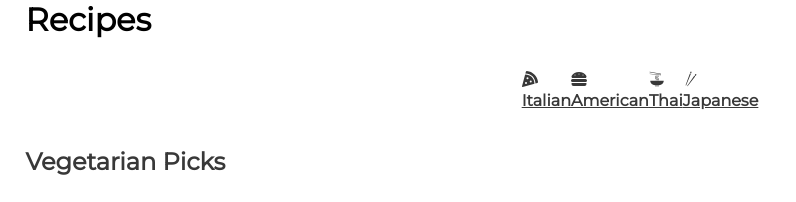
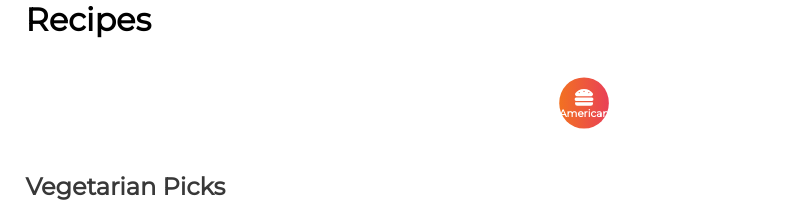
Before and after one commit to brendacassita/recipe, a React (Create React App) app: page /cuisine/American in a window 1280 px wide. Shown: the top 202 px of the page, without its empty margins (0-796 px from the left). Built offline with nearby package versions, Linux system fonts and the light colour scheme; no server answers.

Commit message:
cuisine styling

```diff
--- a/src/components/Category.js
+++ b/src/components/Category.js
@@ -6,22 +6,22 @@
 const Category = () => {
   return(
     <List>
-      <NavLink to={'/cuisine/Italian'}>
+      <SLink to={"/cuisine/Italian"}>
         <FaPizzaSlice/>
         <h4>Italian </h4>
-      </NavLink>
-      <NavLink to={'/cuisine/American'}>
+      </SLink>
+      <SLink to={"/cuisine/American"}>
         <FaHamburger/>
         <h4>American </h4>
-      </NavLink>
-      <NavLink to={'/cuisine/Thai'}>
+      </SLink>
+      <SLink to={"/cuisine/Thai"}>
         <GiNoodles/>
         <h4>Thai </h4>
-      </NavLink>
-      <NavLink to={'/cuisine/Japanese'}>
+      </SLink>
+      <SLink to={"/cuisine/Japanese"}>
         <GiChopsticks/>
         <h4>Japanese </h4>
-      </NavLink>
+      </SLink>
     </List>
   )
 }
@@ -32,5 +32,42 @@
   margin: 2rem 0rem;
 `
 
+const SLink =  styled(NavLink)`
+  display: flex;
+  flex-direction: column;
+  justify-content: center;
+  align-items: center;
+  border-radius: 50%;
+  margin-right: 2rem;
+  text-decoration: none;
+  background: linear-gradient(35deg, #494949, #313131)
+  width: 4rem;
+  height: 4rem;
+  cursor: pointer;
+  transform: scale(0.8);
+
+  h4 {
+    color: white;
+    font-size: 0.8rem;
+  }
+
+  svg {
+    color:white;
+    font-size: 1.5rem;
+  }
+
+  &.active {
+    background: linear-gradient(to right, #f27121, #e94057);
+
+    svg {
+      color: white;
+    }
+
+    h4 {
+      color: white;
+    }
+  }
+  `;
+
 
 export default Category
--- a/src/pages/Cuisine.js
+++ b/src/pages/Cuisine.js
@@ -4,26 +4,56 @@
 import { Link, useParams } from "react-router-dom";
 
 
-const Cuisine = () =>{
+const Cuisine = () => {
 
   const [cuisine, setCuisine] = useState([])
+  let params = useParams()
 
+  useEffect(()=>{
+    getCuisine(params.type)
+    console.log('params.type:', params.type)
+  }, [params.type])
 
   const getCuisine = async (name)=>{
     const data = await fetch (
-      `https://api.spoonacular.com/recipes/complexSearch?apiKey=${process.env.REACT_APP_API_KEY}&number=9&cuisine=${name}`)
+      `https://api.spoonacular.com/recipes/complexSearch?apiKey=${process.env.REACT_APP_API_KEY}&cuisine=${name}`)
       const recipes = await data.json()
       setCuisine(recipes.results)
   }
 
-  useEffect(()=>{
-    getCuisine('italian')
-  }, [])
+
 
   return(
-    <div>
-
-    </div>
+    <Grid>
+      {cuisine.map((item)=>{
+        return (
+          <Card key = {item.id} >
+            <img src={item.image} alt=""/>
+            <h4>{item.title}</h4>
+          </Card>
+        )
+      })}
+    </Grid>
   )
 }
+
+const Grid = styled.div`
+  display: grid;
+  grid-template-columns: repeat(auto-fit, minmax(20rem, 1fr));
+  grid-gap: 3rem;
+  `
+const Card = styled.div`
+  img {
+    width: 100%;
+    border-radius: 2rem;
+  }
+  a {
+    text-decoration: none;
+  }
+  h4 {
+    text-align: center;
+    padding: 1rem;
+  }
+  `
+
 export default Cuisine
--- a/src/pages/Pages.js
+++ b/src/pages/Pages.js
@@ -1,6 +1,6 @@
 import Home from "./Home"
 import React from "react"
-import { Route, Routes, BrowserRouter } from "react-router-dom"
+import { Route, Routes } from "react-router-dom"
 import Cuisine from "./Cuisine"
 
 const Pages = () =>{
@@ -9,8 +9,6 @@
       <Routes>
         <Route path ='/' element={<Home/>} />
         <Route path ='/cuisine/:type' element={<Cuisine/>} />
-        <Route path ='/cuisine' element={<Cuisine/>} />
-
       </Routes>
 
 
```
